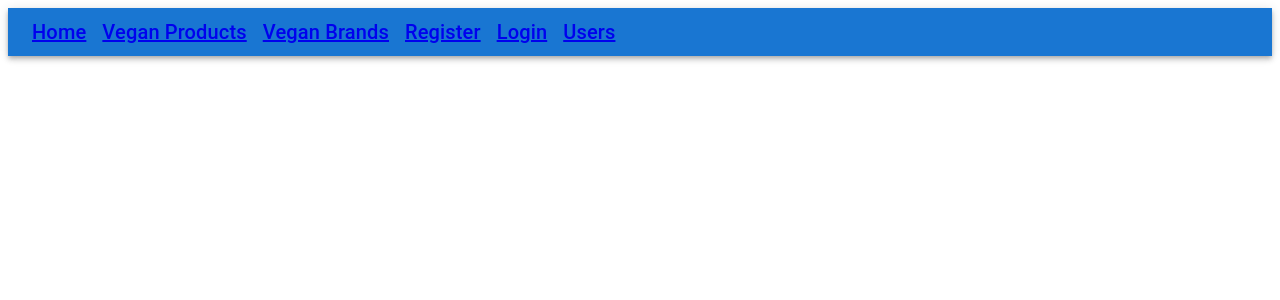
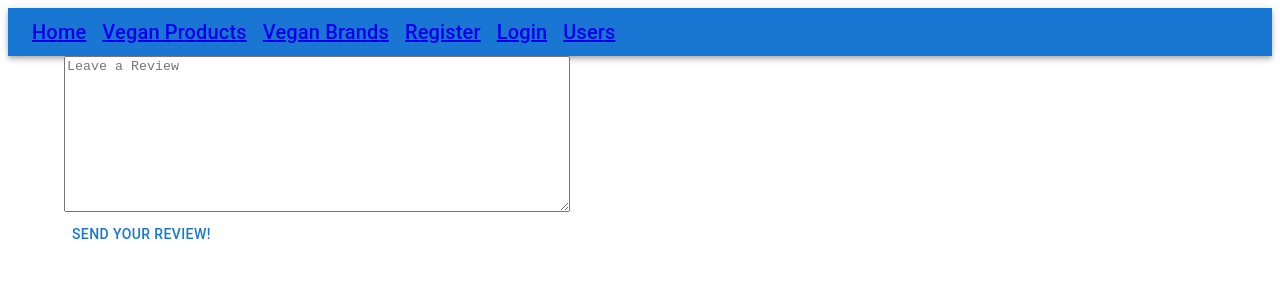
Before and after one commit to ermaitland/ga-project-3-frontend, a React (Create React App) app: page /products/1/reviews in a window 1280 px wide. Shown: the top 300 px of the page. Built offline with nearby package versions, Linux system fonts and the light colour scheme.

Commit message:
Users finished and started on the ReviewProduct page

```diff
--- a/src/App.js
+++ b/src/App.js
@@ -13,6 +13,7 @@ import './styles/App.css';
 import 'react-toastify/dist/ReactToastify.css';
 import UserIndex from './components/UserIndex';
 import User from './components/User';
+import ReviewProduct from './components/ReviewProduct';
 
 window.Buffer = window.Buffer || require('buffer').Buffer;
 
@@ -24,6 +25,7 @@ function App() {
         <Route path='/' element={<Home />} />
         <Route path='/products' element={<ProductsIndex />} />
         <Route path='/products/:id' element={<Product />} />
+        <Route path='/products/:id/reviews' element={<ReviewProduct />} />
         <Route path='/profile/:userId' element={<User />} />
         <Route path='/users' element={<UserIndex />} />
         <Route path='/brands' element={<GetAllBrands />} />
--- a/src/components/Product.js
+++ b/src/components/Product.js
@@ -44,6 +44,11 @@ export default function Product() {
         <Box>
           <img src={singleProduct.image} alt={singleProduct.name} />
         </Box>
+        <CardActions>
+          <Link to={`/products/${singleProduct?._id}/reviews`}>
+            <Button size='small'>Create a Review</Button>
+          </Link>
+        </CardActions>
       </Container>
     </>
   );
--- /dev/null
+++ b/src/components/ReviewProduct.js
@@ -0,0 +1,50 @@
+import { TextareaAutosize, Button } from '@mui/material';
+import { Box, Container } from '@mui/system';
+import { useState } from 'react';
+import { useNavigate, useParams } from 'react-router-dom';
+import { API } from '../lib/api';
+
+// add in the star component for rating and the rating values
+
+export default function ReviewProduct() {
+  const navigate = useNavigate();
+  const { id } = useParams();
+  const [textValue, setTextValue] = useState('');
+
+  const handleTextChange = (e) => setTextValue(e.target.value);
+
+  const handleSubmit = (e) => {
+    e.preventDefault();
+    API.POST(
+      API.ENDPOINTS.createReview(id),
+      { text: textValue, rating: 1 },
+      API.getHeaders()
+    )
+      .then(({ data }) => {
+        console.log({ data });
+        navigate(`/products/${id}`);
+      })
+      .catch((e) => console.log(e));
+  };
+
+  return (
+    <Container>
+      <form onSubmit={handleSubmit}>
+        <Box>
+          <TextareaAutosize
+            name='text'
+            value={textValue}
+            placeholder='Leave a Review'
+            label='Review'
+            type='textarea'
+            onChange={handleTextChange}
+            minRows={10}
+            style={{ width: 500 }}
+          />
+        </Box>
+        <Box>{/* STAR RATING */}</Box>
+        <Button type='Submit'>Send your review!</Button>
+      </form>
+    </Container>
+  );
+}
--- a/src/components/User.js
+++ b/src/components/User.js
@@ -9,7 +9,7 @@ import { useAuthenticated } from '../hook/useAuthenticated';
 export default function User() {
   const [isLoggedIn] = useAuthenticated();
   const { userId } = useParams();
-  const [singleUser, setSingleUser] = useState('');
+  const [singleUser, setSingleUser] = useState(null);
   const [isUpdated, setIsUpdated] = useState(false);
   const navigate = useNavigate();
 
--- a/src/lib/api.js
+++ b/src/lib/api.js
@@ -10,7 +10,8 @@ const ENDPOINTS = {
   login: '/api/login',
   register: '/api/register',
   cloudinary: `https://api.cloudinary.com/v1_1/${process.env.REACT_APP_CLOUDINARY_CLOUD_NAME}/image/upload`,
-  singleUser: (userId) => `/api/profile/${userId}`
+  singleUser: (userId) => `/api/profile/${userId}`,
+  createReview: (id) => `/api/products/${id}/reviews`
 };
 
 const getHeaders = () => ({
```
